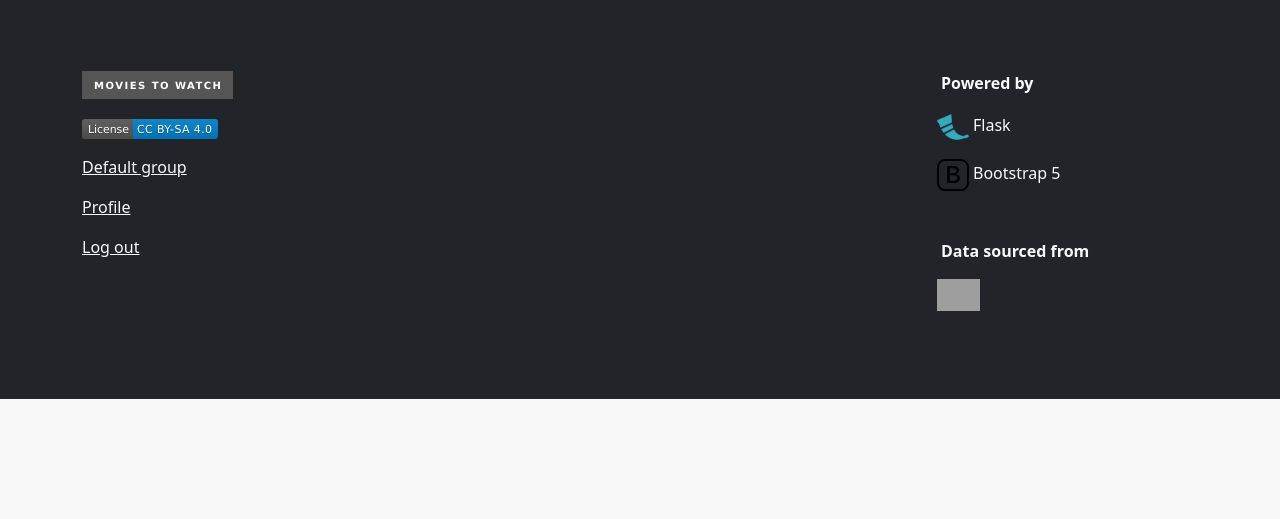
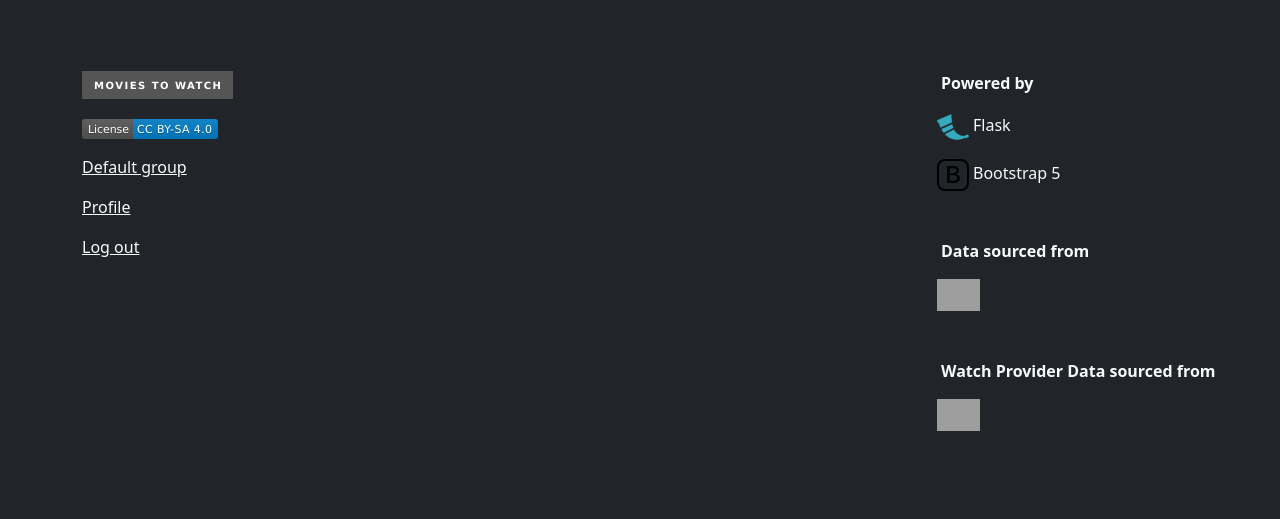
Before and after one commit to robert-zsolt-nagy/movies-to-watch, a Flask app: page / in a window 1280 px wide. Shown: the part 857-1376 px from the top of the page. Before the commit the page ends 1256 px from the top, so only its background shows below. Run offline with Flask 3, Linux system fonts and the light colour scheme; the visitor is signed in with stand-in values (Sample User, id 1); data that the repository does not hold is empty; parts of the project's set-up code (start-up, migrations or seed data) failed here and were passed over; some libraries are stand-ins or nearby versions; grey boxes are pictures that could not be loaded.

Commit message:
Add justwatch (#11)
* adding JustWatch reference to footer, removing unnecessary print from main, fixing time handling of caching

* updating .ignore files

```diff
--- a/main.py
+++ b/main.py
@@ -50,9 +50,6 @@ def update_movies():
             movie_list = Account(
                 token=secrets.tmdb_token,
                 session_id=user_data["tmdb_session"],
-                # blocklist=fsWatchGroup.get_user_blocklist(member=user.id),
-                # m2w_id=user.id,
-                # m2w_nick=user_data["nickname"],
                 **user_data["tmdb_user"]
             ).get_watchlist_movie()
             # check and update cache
@@ -91,7 +88,6 @@ def logout():
         keys = list(session.keys())
         for key in keys:
             session.pop(key)
-        # session.pop("user")
     except KeyError:
         return redirect("/")
     else:
@@ -265,7 +261,6 @@ def link_to_tmdb():
         try:
             response = tmdb_auth.create_request_token()
             session['request_payload'] = json.dumps(response)
-            # print(session['request_payload'])
             ask_URL = tmdb_auth.ask_user_permission()
             session['approve_id'] = tmdb_auth.approve_id
         except Exception:
@@ -323,7 +318,6 @@ def group_content(group):
                         "vote": value
                     }
             display[mov.id]['votes'] = votes
-        print(display[787699]['votes'])
         return render_template("group_content.html", movies=display)
     else:
         target = f"/login?redirect=/api/group/{group}"
@@ -349,7 +343,6 @@ def vote_for_movie(movie, vote):
                 member=logged_on,
                 movie_id=movie
                 )
-            # return f"liking {movie}"
             return render_template("vote_response.html", vote="liked", movie_id=movie)
         elif vote == "block":
             user.remove_movie_from_watchlist(int(movie))
@@ -358,7 +351,6 @@ def vote_for_movie(movie, vote):
                 member=logged_on,
                 movie_id=movie
             )
-            # return f"blocking {movie}"
             return render_template("vote_response.html", vote="blocked", movie_id=movie)
     else:
         target = f"/login?redirect=/api/vote/{movie}/{vote}"
--- a/src/movies.py
+++ b/src/movies.py
@@ -43,7 +43,7 @@ class Movie():
         if movie.exists:
             movie_data = movie.to_dict()
             age = datetime.now(UTC) - movie_data['refreshed_at']
-            if age.seconds >= self.retention:
+            if age.total_seconds() >= self.retention:
                 refresh = True
             else:
                 refresh = False
--- a/templates/generic/footer.html
+++ b/templates/generic/footer.html
@@ -35,6 +35,12 @@
                alt="Data sourced from TMDB"
                title="Data sourced from TMDB" style="max-width:100%;"></a>
         </p>
+        <p class="text-light mt-5 fw-bolder"><span class="ms-1">Watch Provider Data sourced from</span></p>
+        <p class="text-light"><a href="https://www.justwatch.com/" rel="nofollow" class="link-light">
+          <img height="32" src="https://www.justwatch.com/appassets/img/logo/JustWatch-logo-large.png"
+               alt="Watch provider data sourced from JustWatchB"
+               title="Watch provider data sourced from JustWatch" style="max-width:100%;"></a>
+        </p>
       </div>
     </div>
   </div>
```
Also changed, not shown: src/groups.py (+0 -20 lines), 2 other files.
